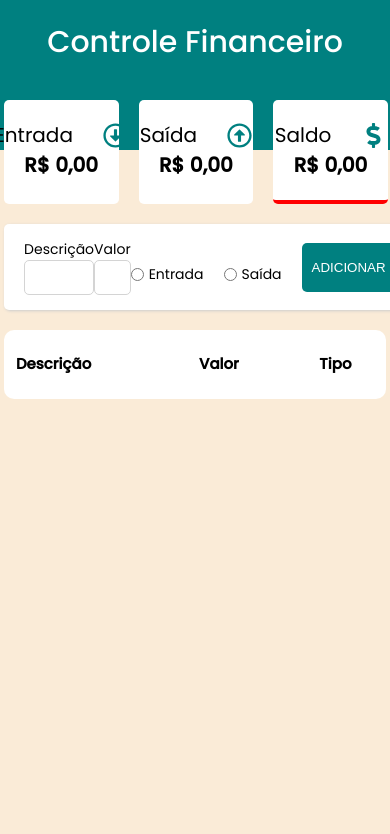
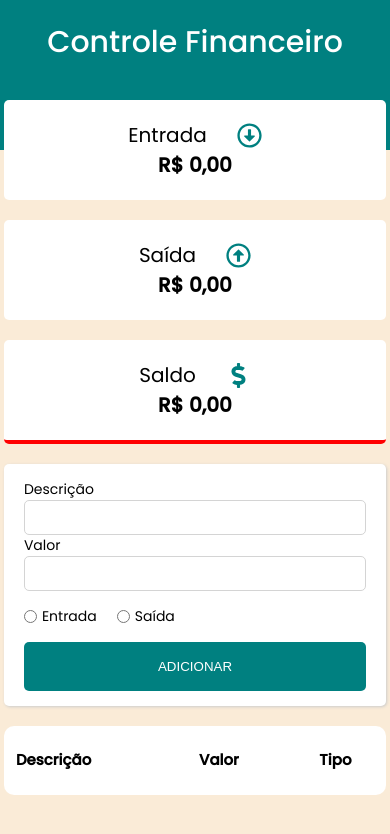
Before and after one commit to Rai-vaz/finance-control, a React (Vite) app: page / in a window 390 px wide. Shown: the top 834 px of the page. Built offline with nearby package versions, Linux system fonts and the light colour scheme.

Commit message:
aplicação da resposividade

```diff
--- a/package.json
+++ b/package.json
@@ -17,6 +17,6 @@
     "@types/react": "^18.0.27",
     "@types/react-dom": "^18.0.10",
     "@vitejs/plugin-react": "^3.1.0",
-    "vite": "^4.1.0"
+    "vite": "^4.2.1"
   }
 }
--- a/src/components/Resume.jsx
+++ b/src/components/Resume.jsx
@@ -1,7 +1,7 @@
 import '../css/Resume.css'
 const Resume = ({children}) => {
   return (
-    <div className='container-resume'>
+    <div className='container-resume sm'>
        {children}
     </div>
   )
--- a/src/css/Form.css
+++ b/src/css/Form.css
@@ -62,9 +62,29 @@ form{
 }
 
 
-@media (max-width: 750px){
-   .container-form{
-        display: grid;
+@media screen and (max-width: 750px){
+    .container-form form{
+        flex-direction: column;
+    }
 
-   }
+    .box-inputs, .container-radio{
+        width: 100%;
+    }
+
+    .container-radio{
+        margin-bottom: 1.5rem;
+    }
+
+    .container-button{
+        width: 100%;
+        display: flex;
+        justify-content: flex-start;
+        align-items: flex-start;
+    }
 }
+
+@media  screen and (max-width: 400px) {
+    .container-button input{
+        width: 100%;
+    }
+}
--- a/src/css/Resume.css
+++ b/src/css/Resume.css
@@ -8,3 +8,9 @@
     margin-top: -50px;
 
 }
+
+@media screen and (max-width: 600px) {
+    .sm{
+        flex-direction: column;
+    }
+}
--- a/src/css/ResumeItem.css
+++ b/src/css/ResumeItem.css
@@ -35,3 +35,9 @@
     font-size: 2.5rem;
     fill: var(--green-color);
 }
+
+@media screen and (max-width: 600px){
+    .container-item{
+        width: 100%;
+    }
+}
```
Also changed, not shown: 1 other file (tests, documents, lock files or other folders).
